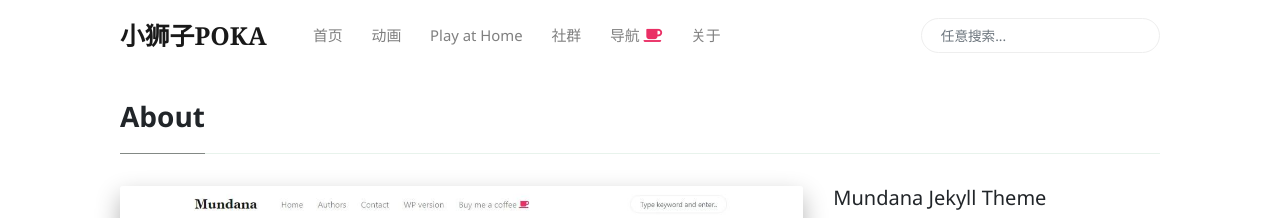
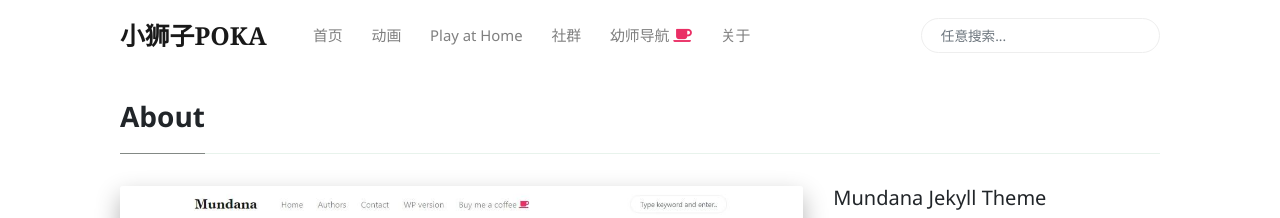
Before and after one commit to funkidsvip/poka.github.io, a Jekyll site: the page built from _pages/about.md, in a window 1280 px wide. Shown: the top 218 px of the page. Built offline with Jekyll 4.4.1, drawn with Linux system fonts in a browser that asks for light colours; nearby versions of some CDN libraries; comment, search, counter and statistics services are not loaded.

Commit message:
Update menu-header.html

```diff
--- a/_includes/menu-header.html
+++ b/_includes/menu-header.html
@@ -13,7 +13,7 @@
     <a target="_blank" class="nav-link" href="https://www.wowthemes.net/themes/mundana-ghost/">社群</a>
 </li>
 <li class="nav-item">
-    <a target="_blank" class="nav-link" href="{{site.baseurl}}/youshi.html">导航 <i
+    <a target="_blank" class="nav-link" href="{{site.baseurl}}/youshi.html">幼师导航 <i
             class="fa fa-coffee text-danger"></i></a>
 </li>
 <li class="nav-item">
```
